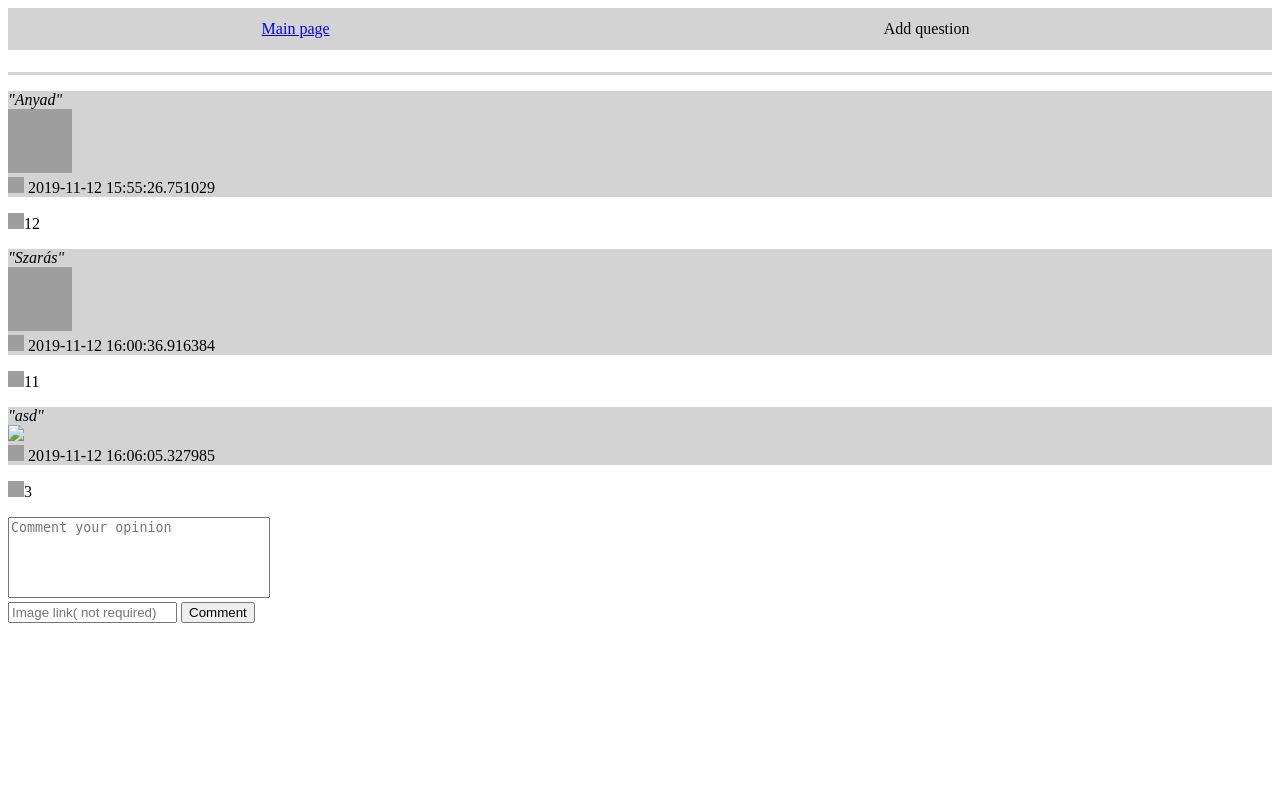
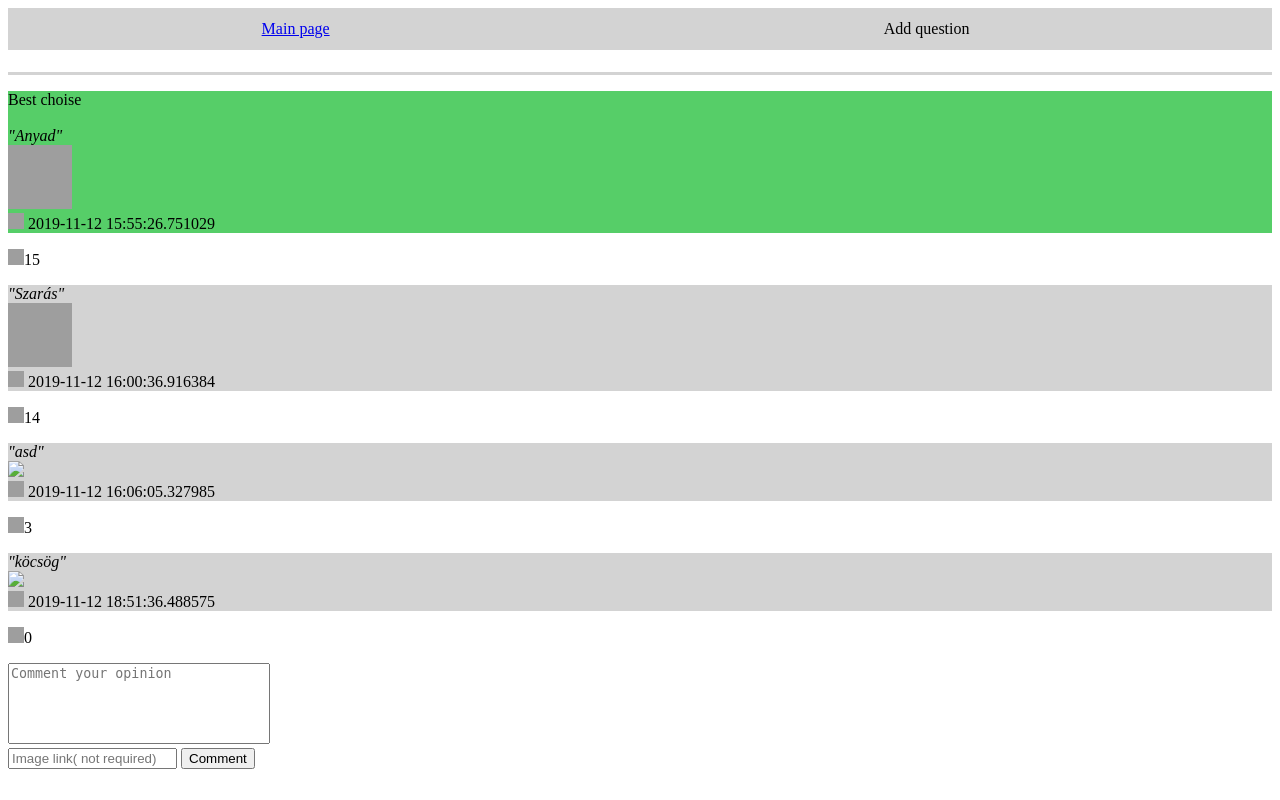
Before and after one commit to marthon-szabo/flask_overflow, a Flask app: page /question/1 in a window 1280 px wide. Run offline with Flask 2, Linux system fonts and the light colour scheme; parts of the project's set-up code (start-up, migrations or seed data) failed here and were passed over; grey boxes are pictures that could not be loaded.

Commit message:
Best choise

```diff
--- a/connection.py
+++ b/connection.py
@@ -75,3 +75,11 @@ def like_post(id_):
         if int(record['id']) == int(id_):
             record['vote_number'] = str(int(record['vote_number']) + 1)
     write_answers()
+
+def get_max_voted(question_id):
+    max_like = 0
+    for record in answers:
+        if int(question_id) == int(record['question_id']):
+            if int(record['vote_number']) > max_like:
+                max_like = int(record['vote_number'])
+    return max_like
--- a/sample_data/answer.csv
+++ b/sample_data/answer.csv
@@ -1,6 +1,7 @@
 id,submission_time,vote_number,question_id,message,image
 0,1493398154,39,0,You need to use brackets: my_list = [],
 1,1493088154,41,0,Look it up in the Python docs,
-2,2019-11-12 15:55:26.751029,12,1,Anyad,adsd
-2,2019-11-12 16:00:36.916384,11,1,Szarás,https://ballvin.hu/wp-content/uploads/2019/01/poop1.jpg
+2,2019-11-12 15:55:26.751029,15,1,Anyad,adsd
+2,2019-11-12 16:00:36.916384,14,1,Szarás,https://ballvin.hu/wp-content/uploads/2019/01/poop1.jpg
 1,2019-11-12 16:06:05.327985,3,1,asd,
+1,2019-11-12 18:51:36.488575,0,1,köcsög,
--- a/server.py
+++ b/server.py
@@ -25,7 +25,7 @@ def listing_questions():
 
 @app.route('/question/<int:question_id>', methods=['GET','POST'])
 def display_question(question_id):
-	return render_template('display_question.html', question_id=question_id, questions = connection.questions, anwsers = sorted(connection.answers, key=lambda k: int(k['vote_number'])) )
+	return render_template('display_question.html', question_id=question_id, questions = connection.questions, max_voted = connection.get_max_voted(question_id) ,anwsers = sorted(connection.answers, key=lambda k: int(k['vote_number'])) )
 
 @app.route('/add-question')
 def add_question():
--- a/static/css/style.css
+++ b/static/css/style.css
@@ -15,6 +15,16 @@ p.comment{
     text-align: left;
 }
 
+p.max_voted{
+    background-color: #56ce68;
+    text-align: left;
+}
+
+img.like_button:hover{
+    width: 24px;
+    height: 24px;
+}
+
 
 table.fos{
     border-bottom-style: solid;
--- a/templates/display_question.html
+++ b/templates/display_question.html
@@ -19,7 +19,7 @@
         {%if (record['id']|int) == (question_id|int) %}
         <h1>{{record['title']}}</h1>
         <p>{{record['message']}}</p>
-        <img align="left" src="{{ record['image'] }}">
+        <img align="left" src="{{ record['image'] }}" alt=" ">
         {% endif %}
     {%endfor%}
     </td>
@@ -27,12 +27,23 @@
 
     {%for record in anwsers|reverse %}
         {%if (record['question_id']|int) == (question_id|int) %}
-            <p class="comment">
-                <i>"{{ record['message']}}"</i><br>
-                <img width="64" height="64" src="{{ record['image'] }}" alt=" "><br>
-                <img width="16" height="16" src="https://cdn.pixabay.com/photo/2019/02/26/09/19/calender-4021509_960_720.png"> {{ record['submission_time'] }}<br>
-            </p>
-            <a href="{{ url_for('vote_anwser', question_id=question_id, comment_id=record['id'] ) }}"><img width="16" height="16" src="https://emojis.wiki/emoji-pics/facebook/fire-facebook.png"></a>{{ record['vote_number'] }}
+            {% if (record['vote_number']|int) == max_voted %}
+                <p class="max_voted">
+                    Best choise<br>
+                    <br>
+                    <i>"{{ record['message']}}"</i><br>
+                    <img width="64" height="64" src="{{ record['image'] }}" alt=" "><br>
+                    <img width="16" height="16" src="https://cdn.pixabay.com/photo/2019/02/26/09/19/calender-4021509_960_720.png"> {{ record['submission_time'] }}<br>
+
+                </p>
+            {% else %}
+                <p class="comment">
+                    <i>"{{ record['message']}}"</i><br>
+                    <img width="64" height="64" src="{{ record['image'] }}" alt=" "><br>
+                    <img width="16" height="16" src="https://cdn.pixabay.com/photo/2019/02/26/09/19/calender-4021509_960_720.png"> {{ record['submission_time'] }}<br>
+                </p>
+            {% endif %}
+            <a href="{{ url_for('vote_anwser', question_id=question_id, comment_id=record['id'] ) }}"><img class="like_button" width="16" height="16" src="https://emojis.wiki/emoji-pics/facebook/fire-facebook.png"></a>{{ record['vote_number'] }}
         {%endif%}
     {%endfor%}
 
```
